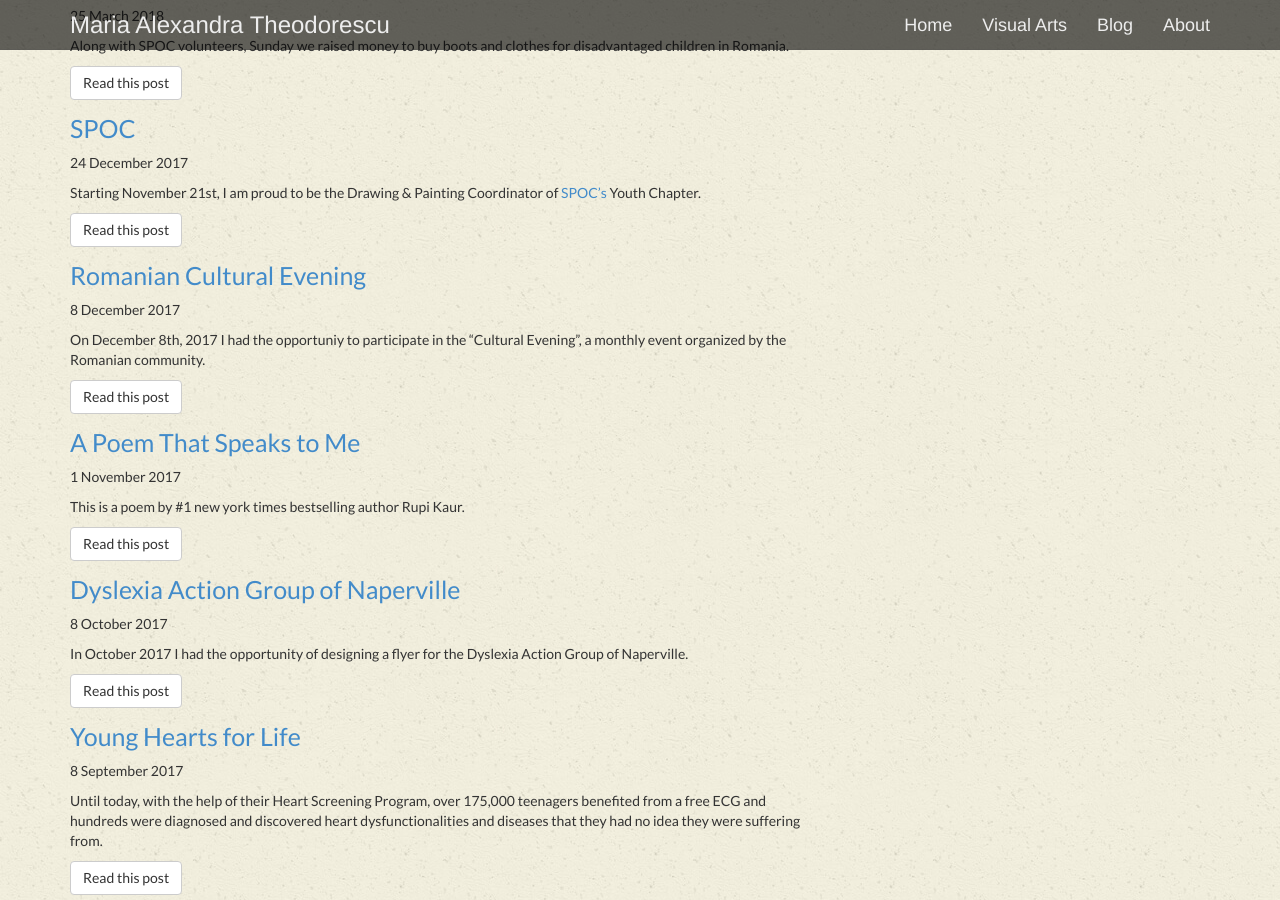
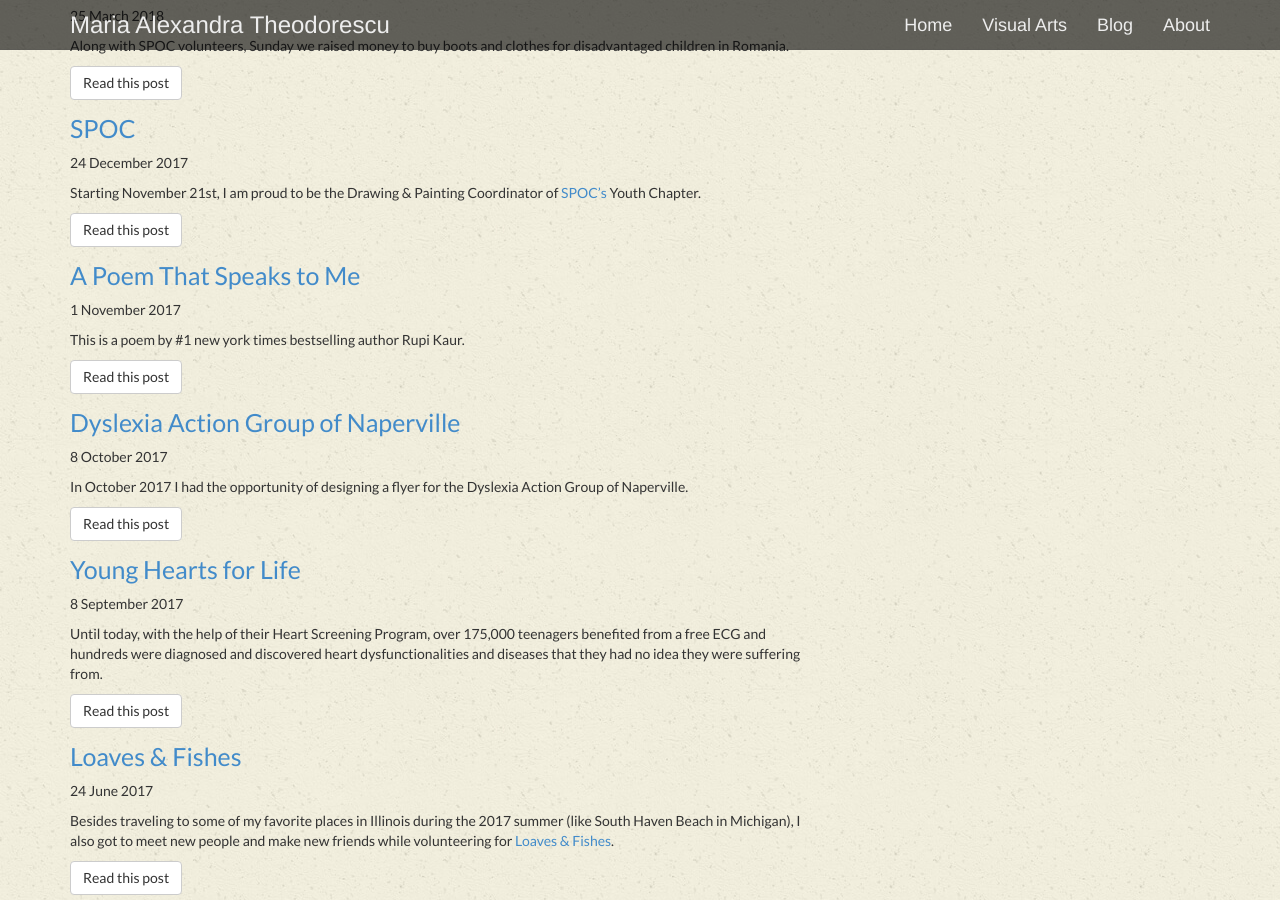
Before and after one commit to allyth/allyth, a Jekyll site: the page built from blog.html, in a window 1280 px wide and 900 px high, scrolled down 1547 px. Built offline with Jekyll 4.4.1, drawn with Linux system fonts in a browser that asks for light colours; some web fonts are replaced.

```diff
--- a/_posts/2017-12-08-CulturalEvening.md
+++ /dev/null
@@ -1,14 +0,0 @@
----
-layout: post
-title: Romanian Cultural Evening
-image:
-description:
----
-On December 8th, 2017 I had the opportuniy to participate in the "Cultural Evening", a monthly event organized by the Romanian community.
-<!-- split -->
-It was a pleasure to hear Romanian poetry once again, and it reminded me of my elementary school days in Bucharest, Romania.
-
-Here is a Romanian cultural magazine that goes into more detail about the event (page 105):
-<a href="{{ site.baseurl }}/download/Creneluri Sighisorene nr 11.pdf">Creneluri Sighișorene (Sighișorean Crenels)</a>
-
- <img class="img-responsive" style="max-width:400px" src= "{{ site.baseurl }}/img/blog/culturalevening.jpg"/>
```
Also changed, not shown: index.html (+4 -4 lines).
